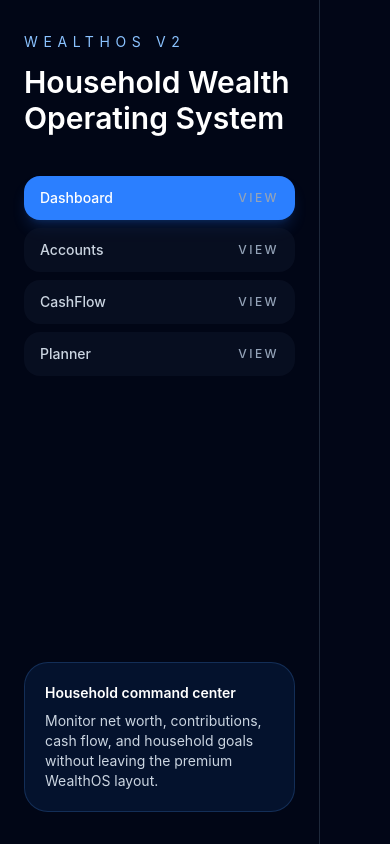
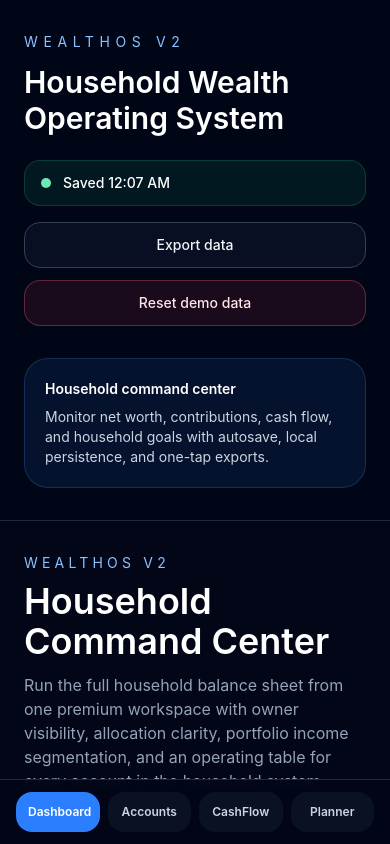
Before and after one commit to teerjr8877-max/income-dashboar, a React (Vite) app: page / in a window 390 px wide. Shown: the top 844 px of the page. Built offline with nearby package versions, Linux system fonts and the light colour scheme.

Commit message:
Add local persistence and Pages auto deploy

```diff
--- a/src/App.jsx
+++ b/src/App.jsx
@@ -1,10 +1,10 @@
-import { useMemo, useState } from 'react'
+import { useEffect, useMemo, useState } from 'react'
 import { AccountsPage } from './components/AccountsPage'
 import { CashFlowPage } from './components/CashFlowPage'
 import { DashboardPage } from './components/DashboardPage'
 import { PlannerPage } from './components/PlannerPage'
 import { Sidebar } from './components/Sidebar'
-import { accountsSeed, cashFlowSeed, plannerGoalsSeed } from './data/mockData'
+import { usePersistentAppData } from './hooks/usePersistentAppData'
 
 const pages = {
   Dashboard: DashboardPage,
@@ -14,29 +14,75 @@ const pages = {
 }
 
 export default function App() {
-  const [currentPage, setCurrentPage] = useState('Dashboard')
-  const [accounts, setAccounts] = useState(accountsSeed)
-  const [cashFlow, setCashFlow] = useState(cashFlowSeed)
-  const [goals, setGoals] = useState(plannerGoalsSeed)
+  const {
+    appData,
+    setAppData,
+    saveState,
+    lastSavedAt,
+    resetToDemoData,
+  } = usePersistentAppData()
+  const [currentPage, setCurrentPage] = useState(() => {
+    if (typeof window === 'undefined') return 'Dashboard'
+    return window.sessionStorage.getItem('wealthos.current-page') ?? 'Dashboard'
+  })
 
-  const CurrentPage = pages[currentPage]
+  useEffect(() => {
+    window.sessionStorage.setItem('wealthos.current-page', currentPage)
+  }, [currentPage])
+
+  const { accounts, cashFlow, goals } = appData
+  const CurrentPage = pages[currentPage] ?? DashboardPage
 
   const pageProps = useMemo(
     () => ({
       accounts,
-      setAccounts,
+      setAccounts: (updater) => setAppData((current) => ({
+        ...current,
+        accounts: typeof updater === 'function' ? updater(current.accounts) : updater,
+      })),
       cashFlow,
-      setCashFlow,
+      setCashFlow: (updater) => setAppData((current) => ({
+        ...current,
+        cashFlow: typeof updater === 'function' ? updater(current.cashFlow) : updater,
+      })),
       goals,
-      setGoals,
+      setGoals: (updater) => setAppData((current) => ({
+        ...current,
+        goals: typeof updater === 'function' ? updater(current.goals) : updater,
+      })),
     }),
-    [accounts, cashFlow, goals],
+    [accounts, cashFlow, goals, setAppData],
   )
+
+  const handleResetDemoData = () => {
+    if (window.confirm('Reset all local WealthOS data back to the demo portfolio?')) {
+      resetToDemoData()
+    }
+  }
+
+  const handleExportData = () => {
+    const blob = new Blob([JSON.stringify(appData, null, 2)], { type: 'application/json' })
+    const objectUrl = window.URL.createObjectURL(blob)
+    const link = document.createElement('a')
+    const timestamp = new Date().toISOString().replace(/[:.]/g, '-')
+
+    link.href = objectUrl
+    link.download = `wealthos-export-${timestamp}.json`
+    link.click()
+    window.URL.revokeObjectURL(objectUrl)
+  }
 
   return (
     <div className="min-h-screen bg-slate-950 text-slate-100 lg:flex">
-      <Sidebar currentPage={currentPage} onNavigate={setCurrentPage} />
-      <main className="flex-1 px-6 py-8 sm:px-8 lg:px-10">
+      <Sidebar
+        currentPage={currentPage}
+        onNavigate={setCurrentPage}
+        saveState={saveState}
+        lastSavedAt={lastSavedAt}
+        onResetDemoData={handleResetDemoData}
+        onExportData={handleExportData}
+      />
+      <main className="flex-1 px-6 py-8 pb-28 sm:px-8 lg:px-10 lg:pb-8">
         <CurrentPage {...pageProps} />
       </main>
     </div>
--- a/src/components/Sidebar.jsx
+++ b/src/components/Sidebar.jsx
@@ -1,14 +1,54 @@
 const navItems = ['Dashboard', 'Accounts', 'CashFlow', 'Planner']
 
-export function Sidebar({ currentPage, onNavigate }) {
+function formatSavedTimestamp(lastSavedAt) {
+  if (!(lastSavedAt instanceof Date) || Number.isNaN(lastSavedAt.getTime())) {
+    return 'Saved locally'
+  }
+
+  return `Saved ${lastSavedAt.toLocaleTimeString([], { hour: 'numeric', minute: '2-digit' })}`
+}
+
+export function Sidebar({
+  currentPage,
+  onNavigate,
+  onResetDemoData,
+  onExportData,
+  saveState,
+  lastSavedAt,
+}) {
+  const saveLabel = saveState === 'saving' ? 'Saving…' : formatSavedTimestamp(lastSavedAt)
+
   return (
-    <aside className="flex min-h-screen w-full max-w-xs flex-col border-r border-slate-800 bg-slate-950/90 px-6 py-8">
+    <>
+      <aside className="flex w-full flex-col border-b border-slate-800 bg-slate-950/90 px-6 py-8 lg:min-h-screen lg:max-w-xs lg:border-b-0 lg:border-r">
         <div>
           <p className="text-sm uppercase tracking-[0.4em] text-brand-300">WealthOS V2</p>
           <h1 className="mt-3 text-3xl font-semibold text-white">Household Wealth Operating System</h1>
         </div>
 
-      <nav className="mt-10 space-y-2">
+        <div className="mt-6 flex items-center gap-3 rounded-2xl border border-emerald-400/20 bg-emerald-500/10 px-4 py-3 text-sm text-slate-200">
+          <span className={`inline-flex h-2.5 w-2.5 rounded-full ${saveState === 'saving' ? 'bg-amber-300' : 'bg-emerald-300'}`} />
+          <span className="font-medium text-white">{saveLabel}</span>
+        </div>
+
+        <div className="mt-4 grid gap-3 sm:grid-cols-2 lg:grid-cols-1">
+          <button
+            type="button"
+            onClick={onExportData}
+            className="rounded-2xl border border-slate-700 bg-slate-900/60 px-4 py-3 text-sm font-medium text-slate-100 transition hover:border-slate-500 hover:text-white"
+          >
+            Export data
+          </button>
+          <button
+            type="button"
+            onClick={onResetDemoData}
+            className="rounded-2xl border border-rose-400/30 bg-rose-500/10 px-4 py-3 text-sm font-medium text-rose-100 transition hover:border-rose-300 hover:text-white"
+          >
+            Reset demo data
+          </button>
+        </div>
+
+        <nav className="mt-10 hidden space-y-2 lg:block">
           {navItems.map((item) => {
             const active = item === currentPage
             return (
@@ -29,12 +69,34 @@ export function Sidebar({ currentPage, onNavigate }) {
           })}
         </nav>
 
-      <div className="mt-auto rounded-3xl border border-brand-400/20 bg-brand-500/10 p-5 text-sm text-slate-200">
+        <div className="mt-8 rounded-3xl border border-brand-400/20 bg-brand-500/10 p-5 text-sm text-slate-200 lg:mt-auto">
           <p className="font-semibold text-white">Household command center</p>
           <p className="mt-2 text-slate-300">
-          Monitor net worth, contributions, cash flow, and household goals without leaving the premium WealthOS layout.
+            Monitor net worth, contributions, cash flow, and household goals with autosave, local persistence,
+            and one-tap exports.
           </p>
         </div>
       </aside>
+
+      <nav className="fixed inset-x-0 bottom-0 z-20 border-t border-slate-800 bg-slate-950/95 px-4 py-3 backdrop-blur lg:hidden">
+        <div className="mx-auto grid max-w-3xl grid-cols-4 gap-2">
+          {navItems.map((item) => {
+            const active = item === currentPage
+            return (
+              <button
+                key={item}
+                type="button"
+                onClick={() => onNavigate(item)}
+                className={`rounded-2xl px-3 py-3 text-center text-xs font-semibold transition ${
+                  active ? 'bg-brand-500 text-white' : 'bg-slate-900/70 text-slate-300 hover:bg-slate-800 hover:text-white'
+                }`}
+              >
+                {item}
+              </button>
+            )
+          })}
+        </div>
+      </nav>
+    </>
   )
 }
--- /dev/null
+++ b/src/data/appData.js
@@ -0,0 +1,30 @@
+import { accountsSeed, cashFlowSeed, plannerGoalsSeed } from './mockData'
+
+export const APP_DATA_VERSION = 1
+
+export function createDemoAppData() {
+  return {
+    version: APP_DATA_VERSION,
+    accounts: structuredClone(accountsSeed),
+    cashFlow: structuredClone(cashFlowSeed),
+    goals: structuredClone(plannerGoalsSeed),
+  }
+}
+
+export function normalizeAppData(rawData) {
+  const demoData = createDemoAppData()
+
+  if (!rawData || typeof rawData !== 'object') {
+    return demoData
+  }
+
+  return {
+    version: APP_DATA_VERSION,
+    accounts: Array.isArray(rawData.accounts) ? rawData.accounts : demoData.accounts,
+    cashFlow: {
+      income: Array.isArray(rawData.cashFlow?.income) ? rawData.cashFlow.income : demoData.cashFlow.income,
+      expenses: Array.isArray(rawData.cashFlow?.expenses) ? rawData.cashFlow.expenses : demoData.cashFlow.expenses,
+    },
+    goals: Array.isArray(rawData.goals) ? rawData.goals : demoData.goals,
+  }
+}
--- /dev/null
+++ b/src/data/appStore.js
@@ -0,0 +1,66 @@
+import { createDemoAppData, normalizeAppData } from './appData'
+
+export const LOCAL_STORAGE_KEY = 'wealthos.app-data.v1'
+
+function createMemoryAdapter() {
+  let snapshot = createDemoAppData()
+
+  return {
+    load() {
+      return snapshot
+    },
+    save(nextSnapshot) {
+      snapshot = normalizeAppData(nextSnapshot)
+      return snapshot
+    },
+    reset() {
+      snapshot = createDemoAppData()
+      return snapshot
+    },
+  }
+}
+
+export function createLocalStorageAdapter(storageKey = LOCAL_STORAGE_KEY) {
+  if (typeof window === 'undefined' || !window.localStorage) {
+    return createMemoryAdapter()
+  }
+
+  return {
+    load() {
+      const savedValue = window.localStorage.getItem(storageKey)
+      if (!savedValue) {
+        return createDemoAppData()
+      }
+
+      try {
+        return normalizeAppData(JSON.parse(savedValue))
+      } catch {
+        return createDemoAppData()
+      }
+    },
+    save(nextSnapshot) {
+      const normalizedSnapshot = normalizeAppData(nextSnapshot)
+      window.localStorage.setItem(storageKey, JSON.stringify(normalizedSnapshot))
+      return normalizedSnapshot
+    },
+    reset() {
+      const demoSnapshot = createDemoAppData()
+      window.localStorage.setItem(storageKey, JSON.stringify(demoSnapshot))
+      return demoSnapshot
+    },
+  }
+}
+
+export function createAppDataRepository(adapter = createLocalStorageAdapter()) {
+  return {
+    load() {
+      return adapter.load()
+    },
+    save(snapshot) {
+      return adapter.save(snapshot)
+    },
+    resetToDemoData() {
+      return adapter.reset()
+    },
+  }
+}
--- /dev/null
+++ b/src/hooks/usePersistentAppData.js
@@ -0,0 +1,42 @@
+import { useEffect, useRef, useState } from 'react'
+import { createAppDataRepository } from '../data/appStore'
+
+export function usePersistentAppData(repository) {
+  const [repo] = useState(() => repository ?? createAppDataRepository())
+  const [appData, setAppData] = useState(() => repo.load())
+  const [saveState, setSaveState] = useState('saved')
+  const [lastSavedAt, setLastSavedAt] = useState(null)
+  const skipInitialSave = useRef(true)
+
+  useEffect(() => {
+    if (skipInitialSave.current) {
+      skipInitialSave.current = false
+      return undefined
+    }
+
+    setSaveState('saving')
+
+    const timeoutId = window.setTimeout(() => {
+      repo.save(appData)
+      setSaveState('saved')
+      setLastSavedAt(new Date())
+    }, 250)
+
+    return () => window.clearTimeout(timeoutId)
+  }, [appData, repo])
+
+  const resetToDemoData = () => {
+    const demoSnapshot = repo.resetToDemoData()
+    setAppData(demoSnapshot)
+    setSaveState('saved')
+    setLastSavedAt(new Date())
+  }
+
+  return {
+    appData,
+    setAppData,
+    saveState,
+    lastSavedAt,
+    resetToDemoData,
+  }
+}
--- a/vite.config.js
+++ b/vite.config.js
@@ -2,5 +2,6 @@ import { defineConfig } from 'vite'
 import react from '@vitejs/plugin-react'
 
 export default defineConfig({
+  base: '/income-dashboard/',
   plugins: [react()],
 })
```
Also changed, not shown: 1 other file (tests, documents, lock files or other folders). Lines whose indentation alone changed are shown as unchanged.
